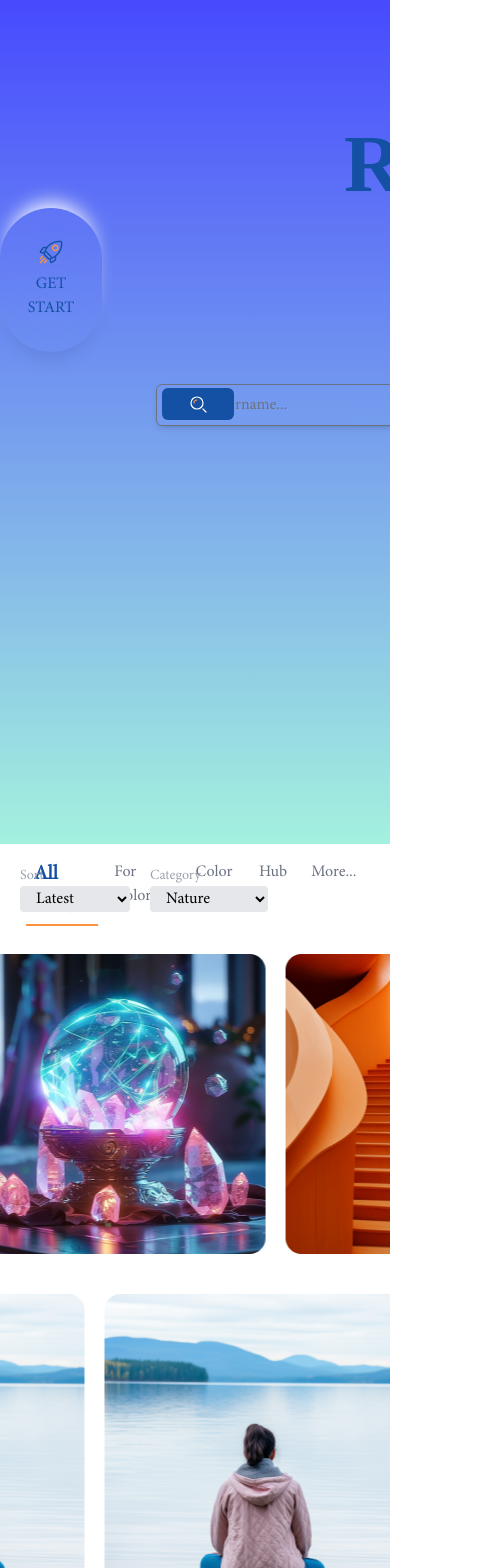
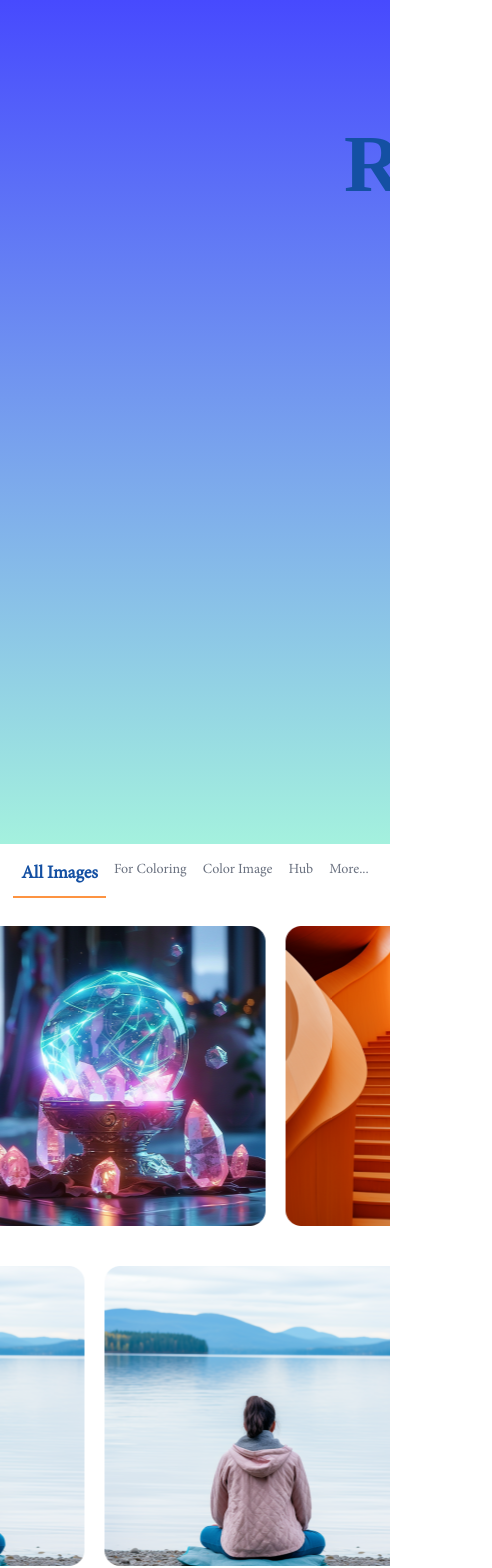
Before and after one commit to zahra-hsb/raamona-parallax, a Next.js app in the folder FrontEnd/: page / in a window 390 px wide. Shown: the top 1568 px of the page, 492 px wide, since content can reach past the window. Built offline with nearby package versions, Linux system fonts and the light colour scheme; a web font is replaced by a local one.

Commit message:
responsive design for main and tabs section

```diff
--- a/FrontEnd/src/components/globalComponents/Tab/index.jsx
+++ b/FrontEnd/src/components/globalComponents/Tab/index.jsx
@@ -1,7 +1,7 @@
 const Tab = ({ handleSelect, text, isSelected, disabled, style }) => {
     return (
         <>
-            <span aria-disabled={disabled} onClick={handleSelect} className={`p-2 text-gray-500 cursor-pointer hover:border-b-2 hover:text-blue hover:border-b-orange transition-all duration-300 ${isSelected && `text-xl !text-blue font-bold border-b-2 border-b-orange`} ${style}`}>{text}</span>
+            <span aria-disabled={disabled} onClick={handleSelect} className={`p-2 text-gray-500 cursor-pointer text-nowrap hover:border-b-2 hover:text-blue hover:border-b-orange transition-all text-sm sm:text-lg duration-300 ${isSelected && `sm:text-xl !text-lg !text-blue font-bold border-b-2 border-b-orange`} ${style}`}>{text}</span>
         </>
     )
 }
--- a/FrontEnd/src/components/globalComponents/Tabs/index.jsx
+++ b/FrontEnd/src/components/globalComponents/Tabs/index.jsx
@@ -3,7 +3,7 @@ import Tab from "../Tab"
 const TabsComponent = ({ tabArray, selectedTab, handleSelectTab, style, border }) => {
     return (
         <>
-            <div className={`flex gap-2 border-b px-32 ${border}`}>
+            <div className={`flex sm:gap-2 border-b px- sm:px-32 ${border}`}>
                 {tabArray?.map((item, index) => (
                     <Tab style={style} disabled={index === tabArray.length - 1 ? true : false} isSelected={selectedTab === item.id} handleSelect={() => handleSelectTab(item.id)} text={item.text} key={item.id} />
                 ))}
--- a/FrontEnd/src/components/homeComponents/Main/index.jsx
+++ b/FrontEnd/src/components/homeComponents/Main/index.jsx
@@ -73,13 +73,13 @@ const Main = () => {
             <Header isShowPlayBtn={true} isLoggedIn={true} style={` ${isLoad ? 'opacity-100 translate-y-0' : 'opacity-0 -translate-y-full'} absolute z-50 w-[90%] transition-all duration-1000`} />
             <section ref={parallaxRef} className="w-full relative bg-gradient-to-b from-[#474afe] to-[#a4f1de] overflow-hidden h-screen">
                 <h3 ref={raamona} className={` ${isLoad ? '-translate-x-10 -translate-y-10 text-[60pt]' : 'translate-x-96 translate-y-28 text-[90pt] z-50 '} z-30 transition-all duration-1000 paris text-blue font-extrabold absolute top-36 left-96 opacity-100`}>Raamona</h3>
-                <div className={`relative`}>
+                <div className={`relative hidden sm:block`}>
                     <button onClick={() => router.push('/signin')} className="rounded-full shadow-top absolute top-52 right-72 backdrop-blur-lg z-50 p-5 py-8 text-center flex flex-col items-center gap-2 text-blue">
                         <Image src={start} alt="" />
                         GET START
                     </button>
                 </div>
-                <div className={`w-full relative`}>
+                <div className={`w-full relative hidden sm:block`}>
                     <input type="text" className="w-80 p-2 rounded-md border border-gray-500 shadow-md backdrop-blur-lg placeholder:text-gray-500 top-96 bg-transparent left-[40%] z-50 absolute hover:bg-slate-400  hover:placeholder:scale-110 hover:placeholder:translate-x-4 transition-all duration-700" placeholder="Search Username..." />
                     <Button
                         text={
--- a/FrontEnd/src/components/homeComponents/PictureContainer/index.jsx
+++ b/FrontEnd/src/components/homeComponents/PictureContainer/index.jsx
@@ -5,7 +5,7 @@ import Image from "next/image"
 const PictureContainer = ({ item, isSecond }) => {
     return (
         <>
-            <div aria-hidden={isSecond} className="rounded w-max h-full basis-full">
+            <div aria-hidden={isSecond} className="rounded sm:w-max h-full sm:basis-full">
                 <Image src={item} alt="raamona" className="object-cover max-w-none" />
             </div>
         </>
--- a/FrontEnd/src/components/homeComponents/Tabs/index.jsx
+++ b/FrontEnd/src/components/homeComponents/Tabs/index.jsx
@@ -62,7 +62,7 @@ const Tabs = () => {
         <>
             <section className="w-full">
                 <div className="w-full flex gap-14 justify-center items-center py-2">
-                    <div className="absolute left-0 flex gap-5 px-5">
+                    <div className="absolute hidden sm:flex left-0 gap-5 px-5">
                         <div className="py-2">
                             <p className="text-gray-400 text-sm">Sort</p>
                             <select className="bg-gray-200 cursor-pointer px-3 py-1 rounded">
--- a/FrontEnd/src/components/mobileHomeComponents/MobileMain/index.jsx
+++ b/FrontEnd/src/components/mobileHomeComponents/MobileMain/index.jsx
@@ -98,7 +98,7 @@ const MobileMain = () => {
                     {/* scroll */}
                     <Image ref={skyRef} className={`${isLoad ? 'scale-100 translate-y-0' : 'scale-110 -translate-y-[10%]'} opacity-${background} absolute h-screen w-full left-0 top-0 z-0 scale-105 transition-all duration-700 ease-out`} src={sky} alt="" />
                     <Image className={`${isLoad ? 'opacity-100 translate-y-72' : 'opacity-0 translate-y-52'} transition-all duration-700 ease-out absolute left-0 bottom-10 w-full scale-125 z-20 `} src={earth} alt="" />
-                    <Image className={`${!isLoad ? ` opacity-100` : 'opacity-0'} transition-all duration-500 fixed z-50 top-0 right-0 w-full h-screen`} src={initialBg} alt="" />
+                    <Image className={`${!isLoad ? ` opacity-100 z-50` : 'opacity-0 -z-50'} transition-all duration-500 fixed top-0 right-0 w-full h-screen`} src={initialBg} alt="" />
 
                 </div>
             </section>
```
